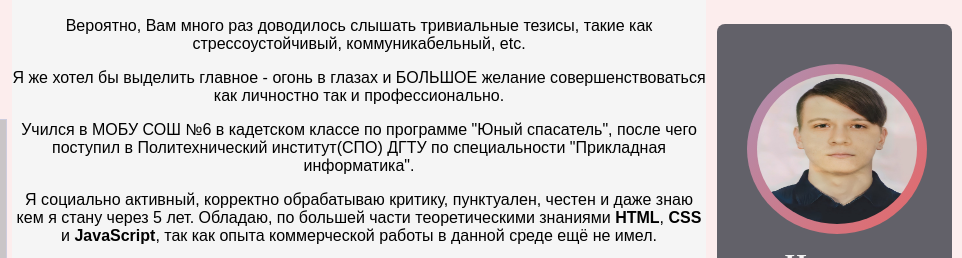
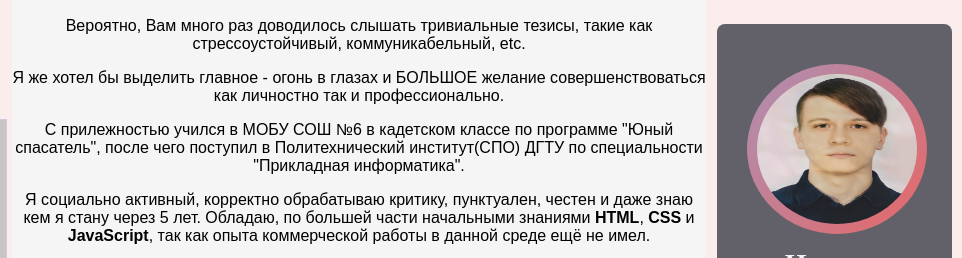
Before and after one commit to Mysterion47/Web-resume, a plain HTML site: page index.html in a window 1280 px wide. Shown: the part 153-411 px from the top of the page, 318-1280 px from the left. Drawn offline with Linux system fonts and the light colour scheme; a web font is replaced by a local one.

Commit message:
Update index.html

```diff
--- a/index.html
+++ b/index.html
@@ -65,8 +65,8 @@
 			<h2>Давайте знакомиться !</h2>
 			<p>Вероятно, Вам много раз доводилось слышать тривиальные тезисы, такие как стрессоустойчивый, коммуникабельный, etc.
 			<p>Я же хотел бы выделить главное - огонь в глазах и БОЛЬШОЕ желание совершенствоваться как личностно так и профессионально.</p>
-			<p>Учился в МОБУ СОШ №6 в кадетском классе по программе "Юный спасатель", после чего поступил в Политехнический институт(СПО) ДГТУ по специальности "Прикладная информатика".</p>
-			<p>Я социально активный, корректно обрабатываю критику, пунктуален, честен и даже знаю кем я стану через 5 лет. Обладаю, по большей части теоретическими знаниями <b>HTML</b>, <b>CSS</b> и <b>JavaScript</b>, так как опыта коммерческой работы в данной среде ещё не имел.</p>
+			<p>С прилежностью учился в МОБУ СОШ №6 в кадетском классе по программе "Юный спасатель", после чего поступил в Политехнический институт(СПО) ДГТУ по специальности "Прикладная информатика".</p>
+			<p>Я социально активный, корректно обрабатываю критику, пунктуален, честен и даже знаю кем я стану через 5 лет. Обладаю, по большей части начальными знаниями <b>HTML</b>, <b>CSS</b> и <b>JavaScript</b>, так как опыта коммерческой работы в данной среде ещё не имел.</p>
 			<p>Практические навыки демонстрирует данный сайт и мои репозитории на ГитХаб, которые Вы можете обнаружить по ссылке в меню.</p>
 			<p>Уровень английского языка <b>В1</b>, основываясь на пройденных тестах языковых школ <b>SkyEng</b>, <b>Cambridge Asessment English</b>.</p>
 
```
